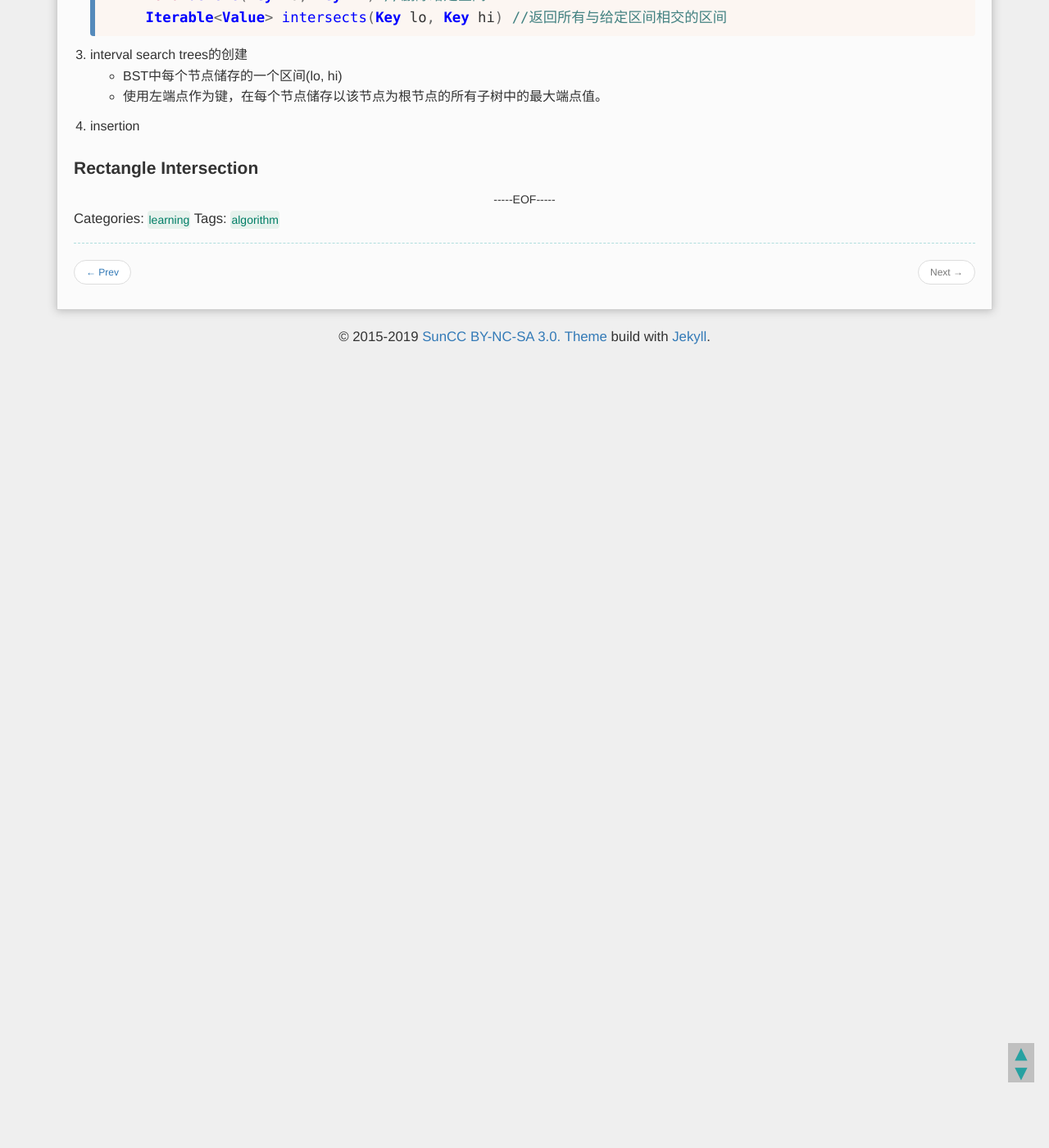
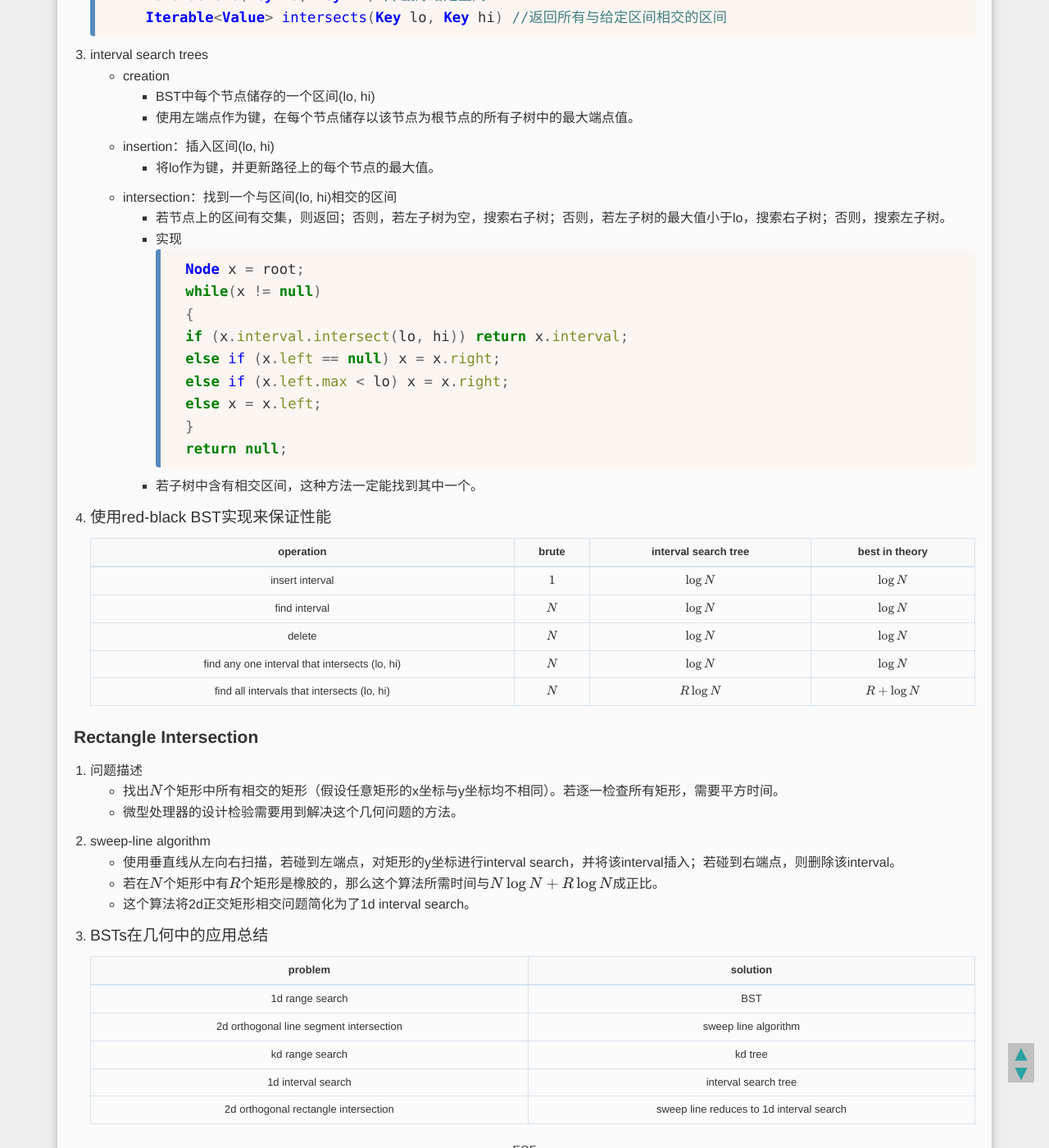
Before and after one commit to YurieSun/YurieSun.github.io, a Jekyll site: the page built from _posts/2019-05-18-learning-algorithm-geometric-applications-of-BSTs.md, in a window 1280 px wide and 1400 px high, scrolled down 3019 px. Shown: the whole window at 82% size. Built offline with Jekyll 4.4.1, drawn with Linux system fonts in a browser that asks for light colours; formulas are drawn with MathJax 3; before the commit the page ends 3454 px from its top, so only the background shows below that.

Commit message:
submit algorithm notes of interval search trees and rectangle intersection in geometric applications of BSTs

````diff
--- a/_posts/2019-05-18-learning-algorithm-geometric-applications-of-BSTs.md
+++ b/_posts/2019-05-18-learning-algorithm-geometric-applications-of-BSTs.md
@@ -101,9 +101,51 @@ tags: [algorithm]
         void delete(Key lo, Key hi) //删除给定区间
         Iterable<Value> intersects(Key lo, Key hi) //返回所有与给定区间相交的区间
     ```
-3. interval search trees的创建
-    * BST中每个节点储存的一个区间(lo, hi)
-    * 使用左端点作为键，在每个节点储存以该节点为根节点的所有子树中的最大端点值。
-4. insertion
+3. interval search trees
+    * creation
+        * BST中每个节点储存的一个区间(lo, hi)
+        * 使用左端点作为键，在每个节点储存以该节点为根节点的所有子树中的最大端点值。
+    * insertion：插入区间(lo, hi)
+        * 将lo作为键，并更新路径上的每个节点的最大值。
+    * intersection：找到一个与区间(lo, hi)相交的区间
+        * 若节点上的区间有交集，则返回；否则，若左子树为空，搜索右子树；否则，若左子树的最大值小于lo，搜索右子树；否则，搜索左子树。
+        * 实现
+        ```java
+        Node x = root;
+        while(x != null)
+        {
+            if (x.interval.intersect(lo, hi)) return x.interval;
+            else if (x.left == null) x = x.right;
+            else if (x.left.max < lo) x = x.right;
+            else x = x.left;
+        }
+        return null;
+        ```
+        * 若子树中含有相交区间，这种方法一定能找到其中一个。
+4. 使用red-black BST实现来保证性能
+
+    |operation|brute|interval search tree|best in theory|
+    |:-:|:-:|:-:|:-:|
+    |insert interval|$1$|$\log N$|$\log N$|
+    |find interval|$N$|$\log N$|$\log N$|
+    |delete|$N$|$\log N$|$\log N$|
+    |find any one interval that intersects (lo, hi)|$N$|$\log N$|$\log N$|
+    |find all intervals that intersects (lo, hi)|$N$|$R\log N$|$R+\log N$|
 
 ### Rectangle Intersection
+1. 问题描述
+    * 找出$N$个矩形中所有相交的矩形（假设任意矩形的x坐标与y坐标均不相同）。若逐一检查所有矩形，需要平方时间。
+    * 微型处理器的设计检验需要用到解决这个几何问题的方法。
+2. sweep-line algorithm
+    * 使用垂直线从左向右扫描，若碰到左端点，对矩形的y坐标进行interval search，并将该interval插入；若碰到右端点，则删除该interval。
+    * 若在$N$个矩形中有$R$个矩形是橡胶的，那么这个算法所需时间与$N\log N+R\log N$成正比。
+    * 这个算法将2d正交矩形相交问题简化为了1d interval search。
+3. BSTs在几何中的应用总结
+
+    |problem|solution|
+    |:-:|:-:|
+    |1d range search|BST|
+    |2d orthogonal line segment intersection|sweep line algorithm|
+    |kd range search|kd tree|
+    |1d interval search|interval search tree|
+    2d orthogonal rectangle intersection|sweep line reduces to 1d interval search|
````
